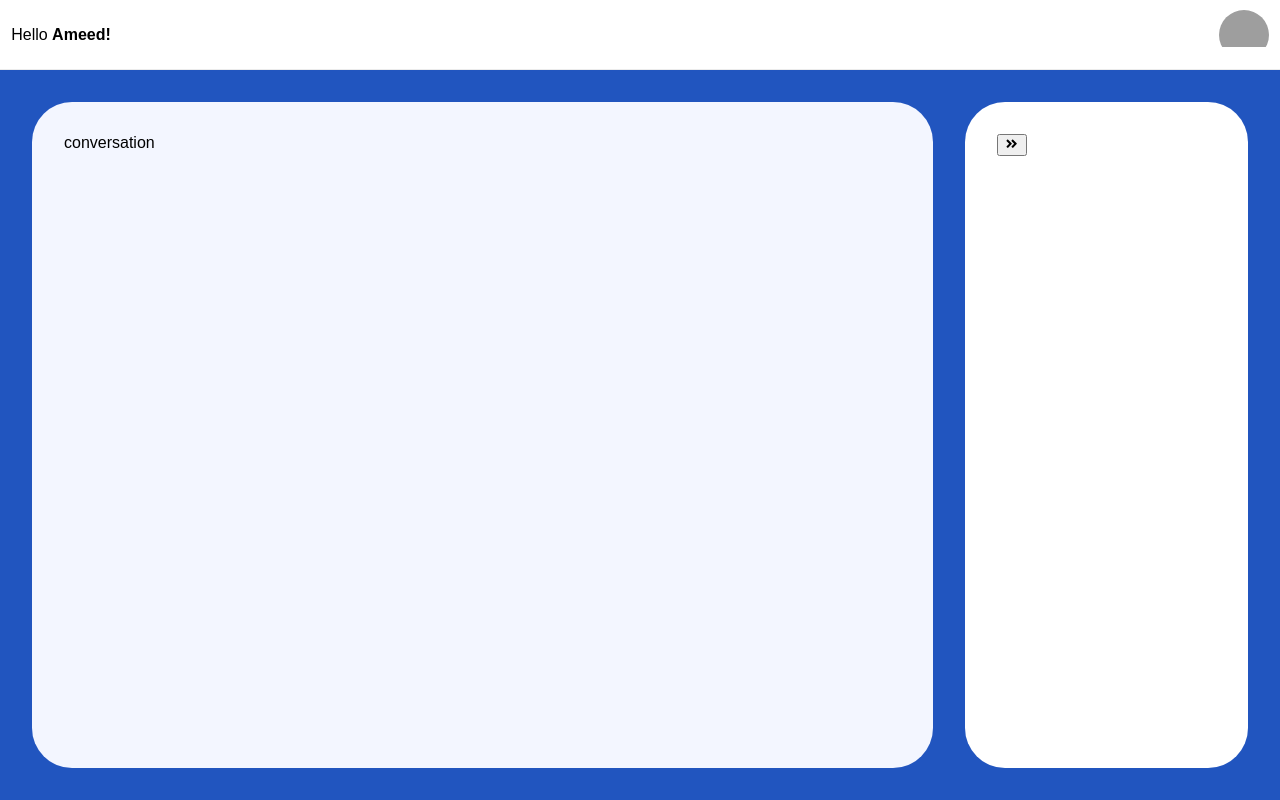
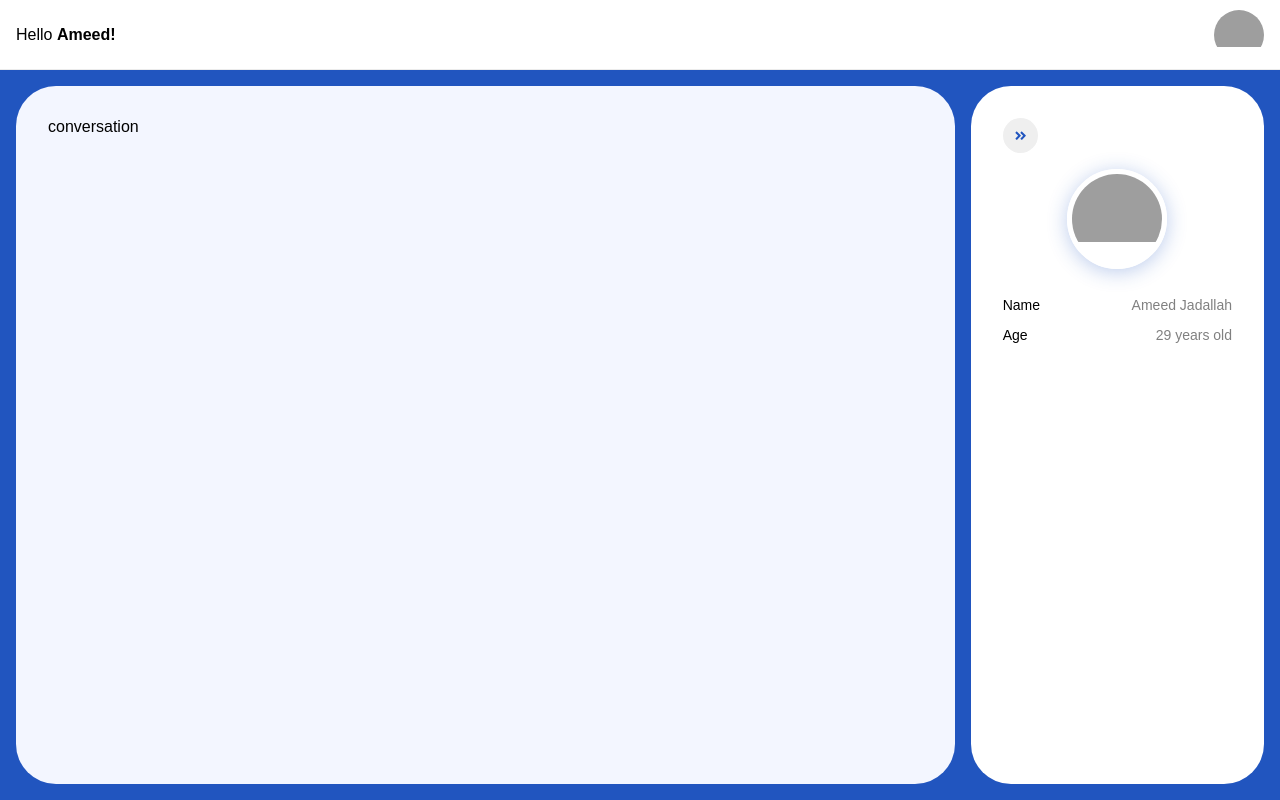
Before and after one commit to ameedjadallah/aui-task, a React (Create React App) app: page / in a window 1280 px wide. Built offline with nearby package versions, Linux system fonts and the light colour scheme; grey boxes are pictures that could not be loaded.

Commit message:
feat(sidepanel): implement sidepanel cpmponent

```diff
--- a/src/App.scss
+++ b/src/App.scss
@@ -1,8 +1,14 @@
 .flex {
   display: flex;
 }
+.inline-flex {
+    display: inline-flex;
+  }
 .justify-between {
     justify-content: space-between;
+}
+.justify-center {
+    justify-content: center;
 }
 .items-center {
     align-items: center;
--- a/src/components/Content.scss
+++ b/src/components/Content.scss
@@ -1,5 +1,5 @@
 .content {
     height: calc(100vh - 70px);
     background-color: #2155bf;
-    padding: 2em;
+    padding: 1em;
 }
--- a/src/components/Header.scss
+++ b/src/components/Header.scss
@@ -1,6 +1,6 @@
 .header {
     border-bottom : 1px solid rgb(235, 235, 235);
-    padding : 0.7em;
+    padding : 1em;
     height: 70px;
 
     .user-image {
--- a/src/components/SidePanel.js
+++ b/src/components/SidePanel.js
@@ -1,11 +1,13 @@
 import { useState } from "react";
 import classnames from "classnames";
+import { FaAngleDoubleLeft, FaAngleDoubleRight } from "react-icons/fa";
 
 import "./SidePanel.scss";
-import { FaAngleDoubleLeft, FaAngleDoubleRight } from "react-icons/fa";
+import data  from '../data/data.json';
 
 function SidePanel() {
   const [collapsed, setCollapced] = useState(false);
+  const userData = data.user;
 
   const toggleSidePanel = () => {
     setCollapced(!collapsed);
@@ -14,12 +16,32 @@ function SidePanel() {
   return (
     <div
       className={classnames(`side-panel`, {
-        'collapsed': collapsed,
+        collapsed: collapsed,
       })}
     >
-      <button onClick={toggleSidePanel}>
+      <button
+        className="btn collapsed-btn inline-flex justify-center items-center"
+        onClick={toggleSidePanel}
+      >
         {collapsed ? <FaAngleDoubleLeft /> : <FaAngleDoubleRight />}
       </button>
+      {!collapsed && (
+        <div className="side-panel__content">
+          <div className="profile-image">
+            <img src={userData.image} />
+          </div>
+          <div className="profile-info">
+            <div className="info-item flex justify-between">
+              <label>Name</label>
+              <div className="info-value">{userData.name}</div>
+            </div>
+            <div className="info-item flex justify-between">
+              <label>Age</label>
+              <div className="info-value">{userData.age} years old</div>
+            </div>
+          </div>
+        </div>
+      )}
     </div>
   );
 }
--- a/src/components/SidePanel.scss
+++ b/src/components/SidePanel.scss
@@ -1,13 +1,53 @@
 .side-panel {
-    background-color: #fff;
-    width: 30%;
-    border-radius: 40px;
-    padding : 2em;
-    margin-left :  2em;
+  background-color: #fff;
+  width: 30%;
+  border-radius: 40px;
+  padding: 2em;
+  margin-left: 1em;
 
-    &.collapsed  {
-        width  : 5%;
-        padding :  2em 0;
-        text-align: center;
+  &.collapsed {
+    width: 5%;
+    padding: 2em 0;
+    text-align: center;
+  }
+
+  .collapsed-btn {
+    width: 35px;
+    height: 35px;
+    border-radius: 50%;
+    text-align: center;
+    color: #2155bf;
+  }
+
+  &__content {
+    margin-top: 1em;
+    text-align: center;
+
+    .profile-image {
+      width: 100px;
+      height: 100px;
+      overflow: hidden;
+      border-radius: 50%;
+      margin:0 auto;
+      border:5px solid #fff;
+      box-shadow: 0 3px 20px rgba(#2155bf,0.3);
+
+      img {
+        width: 100%;
+      }
     }
+
+    .profile-info {
+        margin-top  : 2em;
+        font-size: 14px;
+        .info-item {
+            margin-bottom :1em;
+        }
+
+        .info-value {
+            color :   gray;
+        }
+
+    }
+  }
 }
--- /dev/null
+++ b/src/data/data.json
@@ -0,0 +1,7 @@
+{
+    "user" :  {
+        "name": "Ameed Jadallah",
+        "age": 29,
+        "image": "https://bit.ly/3ym9Kdn"
+    }
+}
--- a/src/index.scss
+++ b/src/index.scss
@@ -8,3 +8,8 @@ body {
 * {
     box-sizing: border-box;
 }
+
+.btn  {
+    border:none;
+    cursor: pointer;
+}
```
